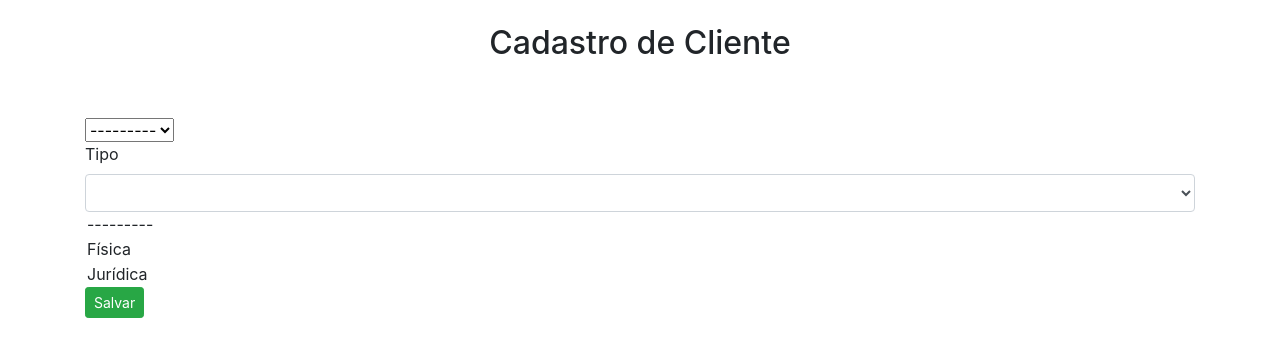
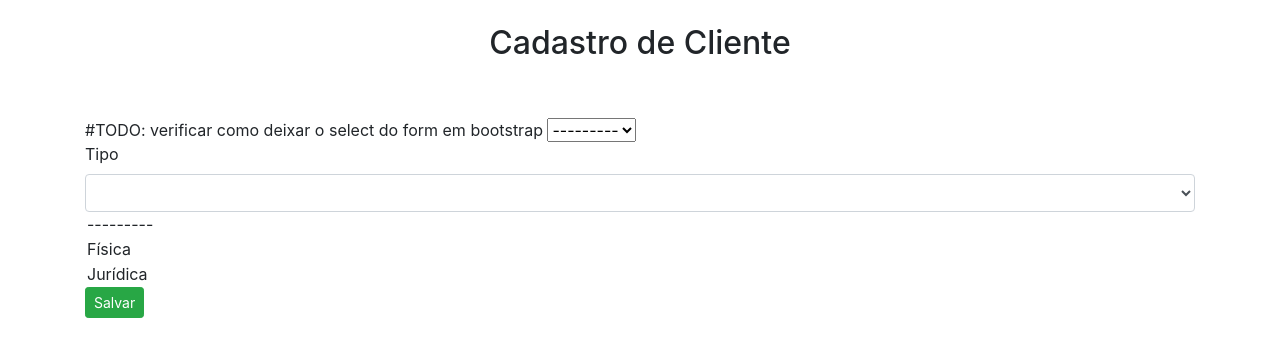
Before and after one commit to marcoshronzani/ApoloAgro, a Django app: template cadastros/templates/cria_cliente.html in a window 1280 px wide. Shown: the part 56-413 px from the top of the page. Run offline with Django 4.2, Linux system fonts and the light colour scheme; the template is opened without the code that fills it: values that come from a table or form of the project are taken from there, others are empty.

Commit message:
inicio clientes

```diff
--- a/cadastros/templates/cria_cliente.html
+++ b/cadastros/templates/cria_cliente.html
@@ -10,6 +10,7 @@
     </div>
     <br>
     <br>
+    #TODO: verificar como deixar o select do form em bootstrap
     {{form.tipo}}
     <form method="POST">{% csrf_token %}
         <label for="{{form.tipo.id_for_label}}">{{form.tipo.label}}</label>
```
Also changed, not shown: db.sqlite3.
